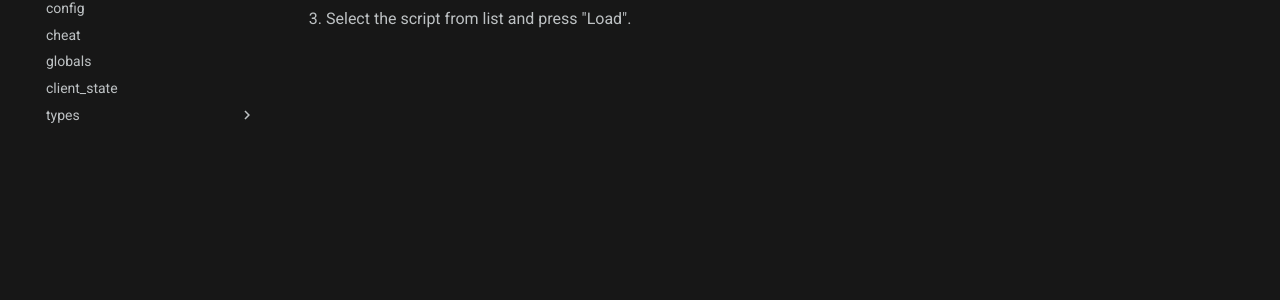
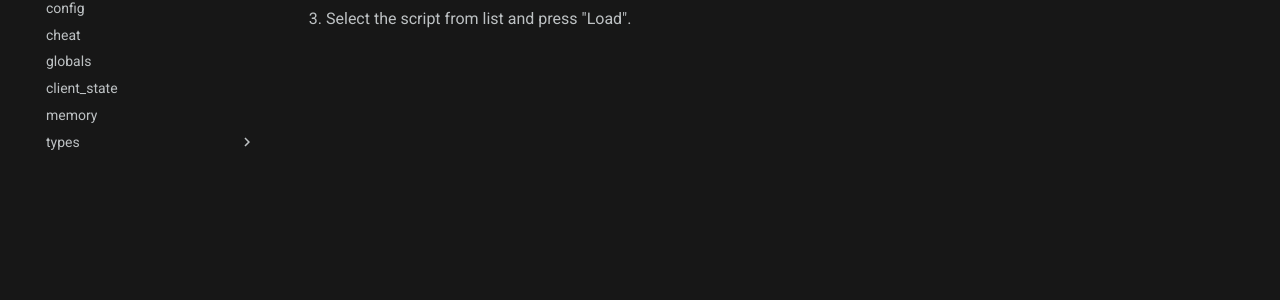
Before and after one commit to zxsleebu/airflow-lua-api, an MkDocs documentation site: the page built from docs/index.md, in a window 1280 px wide. Shown: the part 292-592 px from the top of the page. Built offline with MkDocs 1.6.1 and Material for MkDocs 9.7.7, drawn with Linux system fonts in a browser that asks for light colours.

Commit message:
Update mkdocs.yml

```diff
--- a/mkdocs.yml
+++ b/mkdocs.yml
@@ -21,6 +21,7 @@ nav:
   - 'cheat.md'
   - 'globals.md'
   - 'client_state.md'
+  - 'memory.md'
   - 'types':
     - 'vec2_t': 'types/vec2_t.md'
     - 'vec3_t': 'types/vec3_t.md'
```
